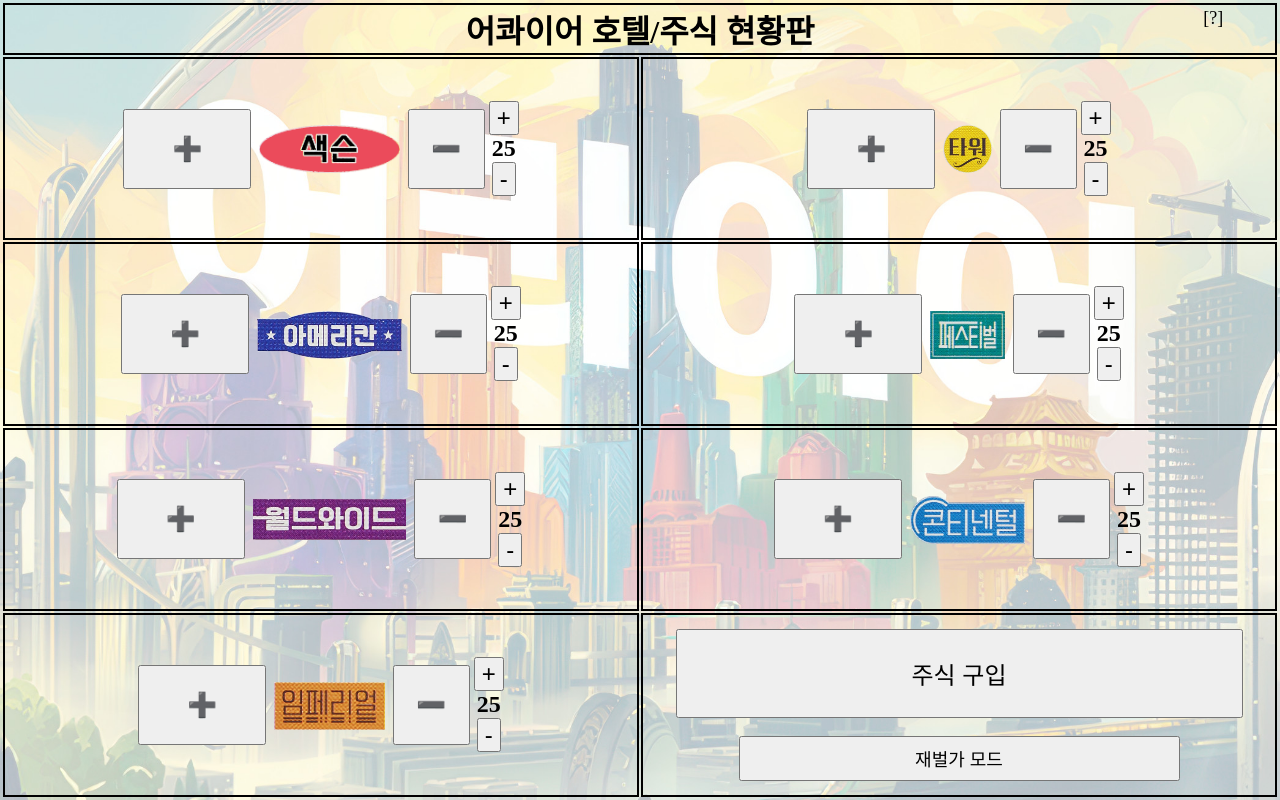
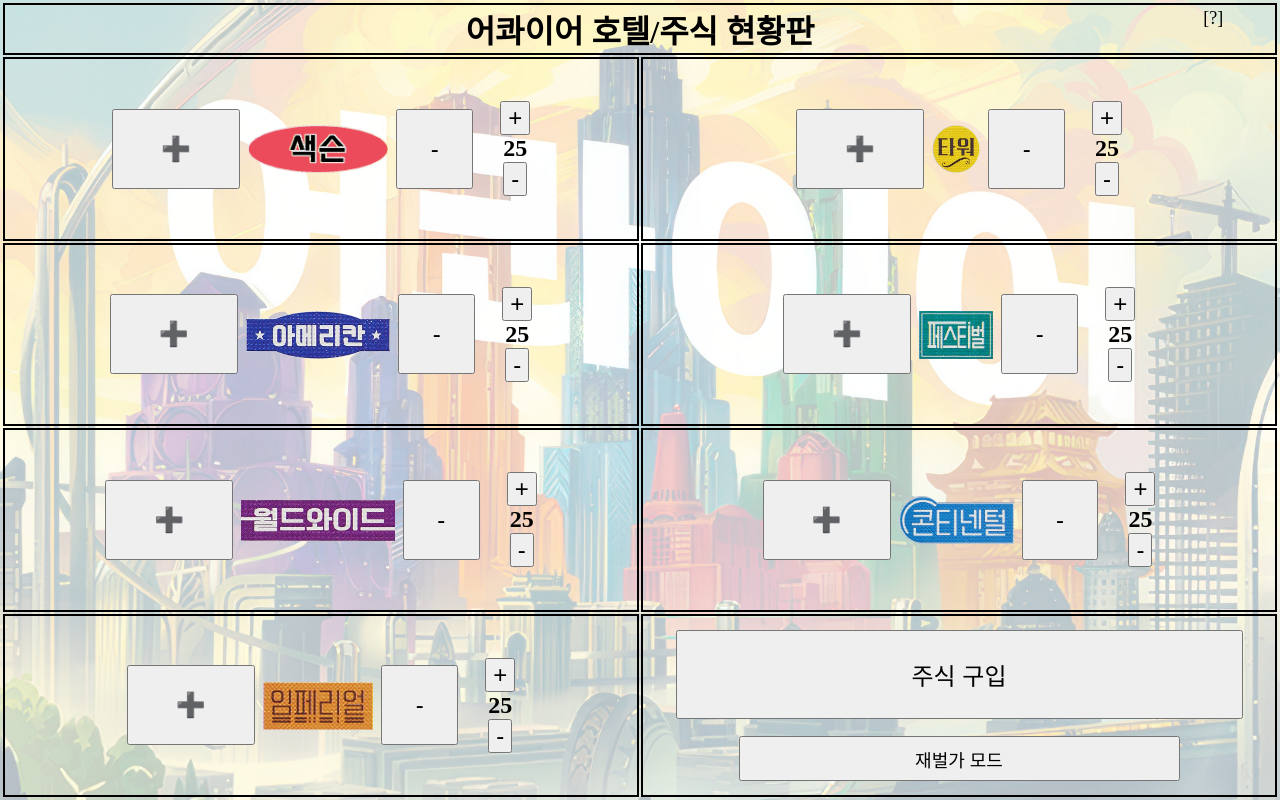
Before and after one commit to babyduck519-ko/acquire, a plain HTML site: page index.html in a window 1280 px wide. Drawn offline with Linux system fonts and the light colour scheme.

Commit message:
Add files via upload

```diff
--- a/index.html
+++ b/index.html
@@ -97,10 +97,10 @@
       var hotelStatus = document.getElementsByName("hotelStatus");
       for( var i = 0; i < hotelNames.length; i++ )
       {
-        hotelStatus[i].innerHTML = "<table style='display:inline-block'><tr><td style='border:none'>"
+        hotelStatus[i].innerHTML = "<table style='display:inline-block;border-spacing:2vw'><tr><td style='border:none'>"
                                 + "<button style='width:10vw;height:10vh' onclick='updateSize(" + i + ", 1)'> ➕ </button> "
                                 + "<img style='max-width:12vw;max-height:6vh' src='" + i + ".png' onclick='merge(" + i + ")'/> "
-                                + "<button style='width:6vw;height:10vh' onclick='updateSize(" + i + ", -1)'> ➖ </button> "
+                                + "<button style='width:6vw;height:10vh' onclick='updateSize(" + i + ", -1)'> - </button> "
                                 + "</td><td style='border:none'>"
                                 + "<button onclick='touched( this.nextSibling.nextSibling, 1 );this.nextSibling.nextSibling.innerText = Math.min( 25, this.nextSibling.nextSibling.innerText-0+1 );'>+</button>"
                                 + "<br/>"
@@ -576,7 +576,6 @@
 해당 체인의 크기 및 주식 가격, 주주 보너스는 화면에 표시되는 가격/보너스를 참고합니다.
 합병 발생 시 해당 체인의 이름을 클릭하고 합병 될 체인을 선택합니다.
 이후 잔여 주식을 정산합니다.
-(정산 하지 않으면 해당 주식을 그대로 보유하는 것으로 간주)
 
 📚 저작권 안내 (중요)
 이 도구는 보드게임 "Acquire"의 팬이 <strong>"비상업적"</strong>으로 제작한 비공식 보조 도구입니다.
```
